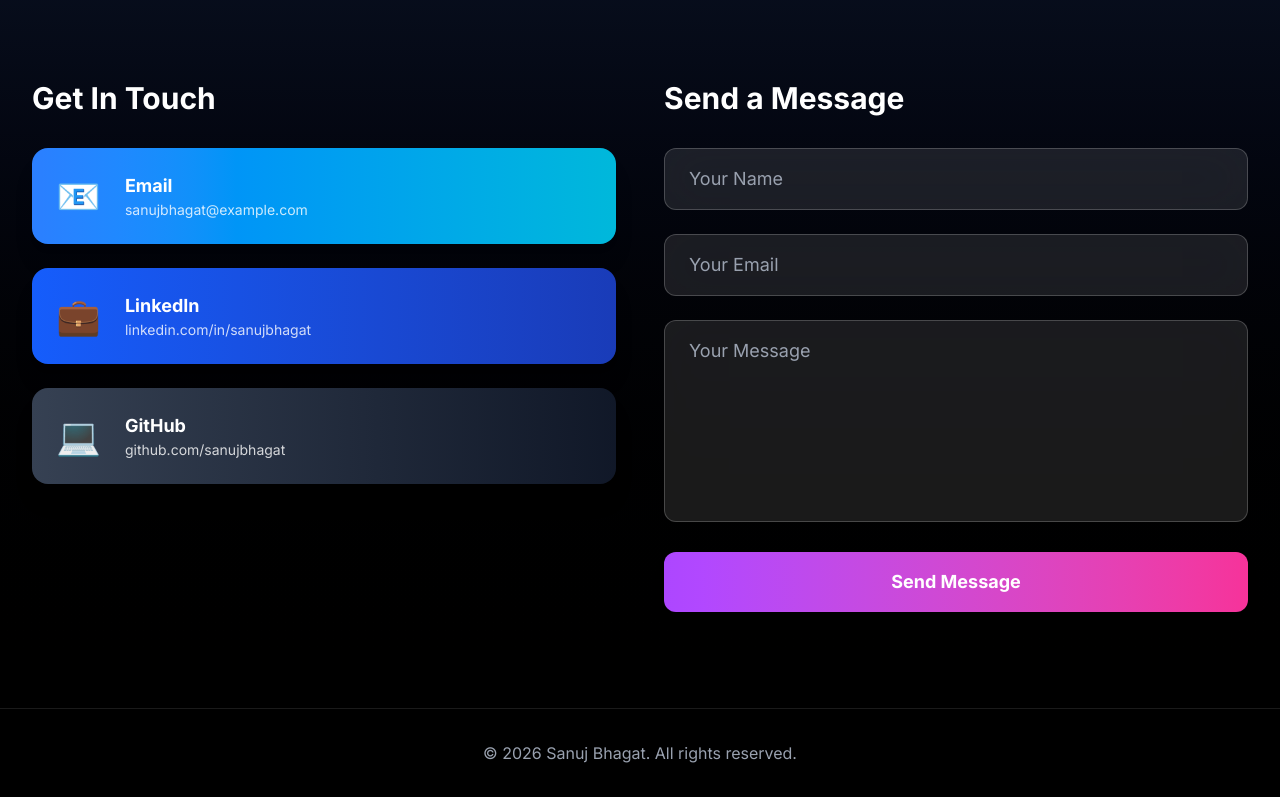
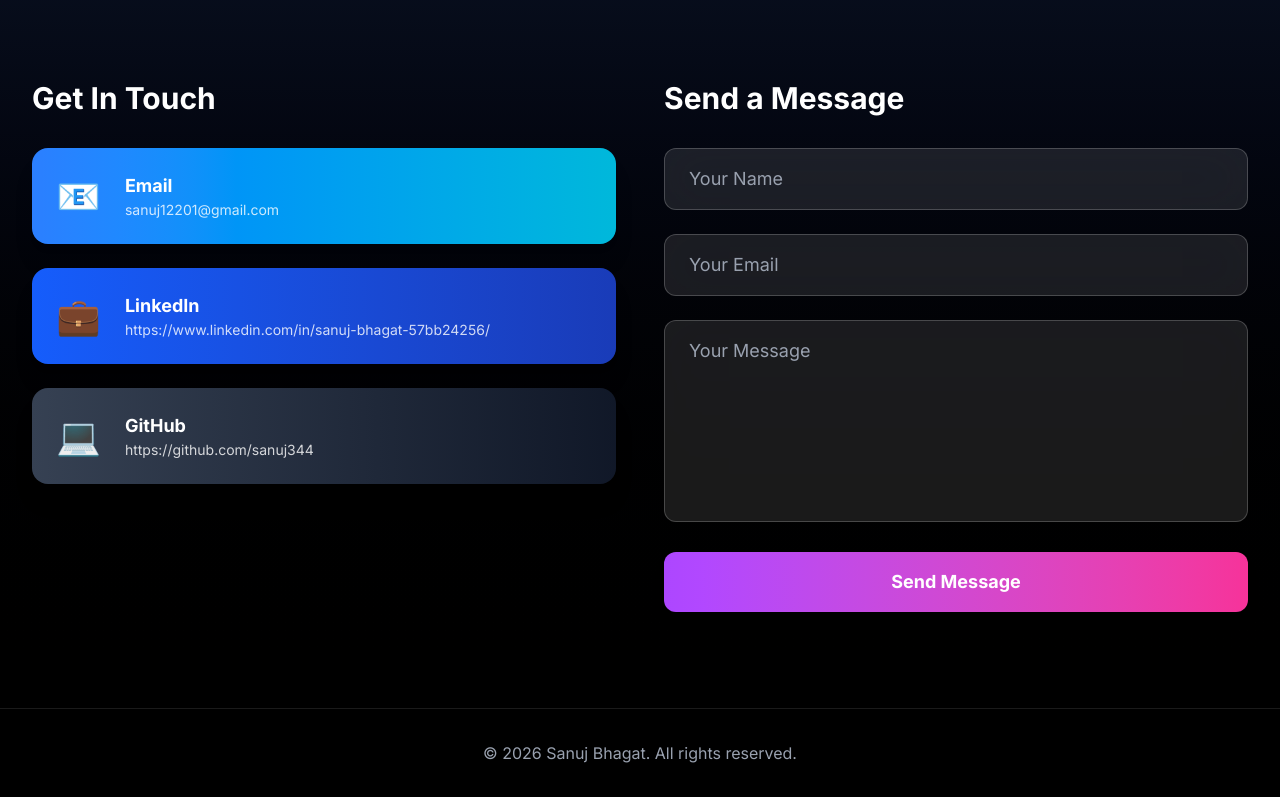
Before and after one commit to sanuj344/Portfolio, a React (Vite) app: page / in a window 1280 px wide. Shown: the part 4530-5327 px from the top of the page. Built offline with nearby package versions, Linux system fonts and the light colour scheme.

Commit message:
error occured

```diff
--- a/src/sections/Contact.jsx
+++ b/src/sections/Contact.jsx
@@ -4,22 +4,22 @@ function Contact() {
   const contactInfo = [
     {
       label: 'Email',
-      value: 'sanujbhagat@example.com',
-      href: 'mailto:sanujbhagat@example.com',
+      value: 'sanuj12201@gmail.com',
+      href: 'mailto: sanuj12201@gmail.com',
       icon: '📧',
       gradient: 'from-blue-500 to-cyan-500'
     },
     {
       label: 'LinkedIn',
-      value: 'linkedin.com/in/sanujbhagat',
-      href: 'https://linkedin.com/in/sanujbhagat',
+      value: 'https://www.linkedin.com/in/sanuj-bhagat-57bb24256/',
+      href: 'https://www.linkedin.com/in/sanuj-bhagat-57bb24256/',
       icon: '💼',
       gradient: 'from-blue-600 to-blue-800'
     },
     {
       label: 'GitHub',
-      value: 'github.com/sanujbhagat',
-      href: 'https://github.com/sanujbhagat',
+      value: 'https://github.com/sanuj344',
+      href: 'https://github.com/sanuj344',
       icon: '💻',
       gradient: 'from-gray-700 to-gray-900'
     }
```
